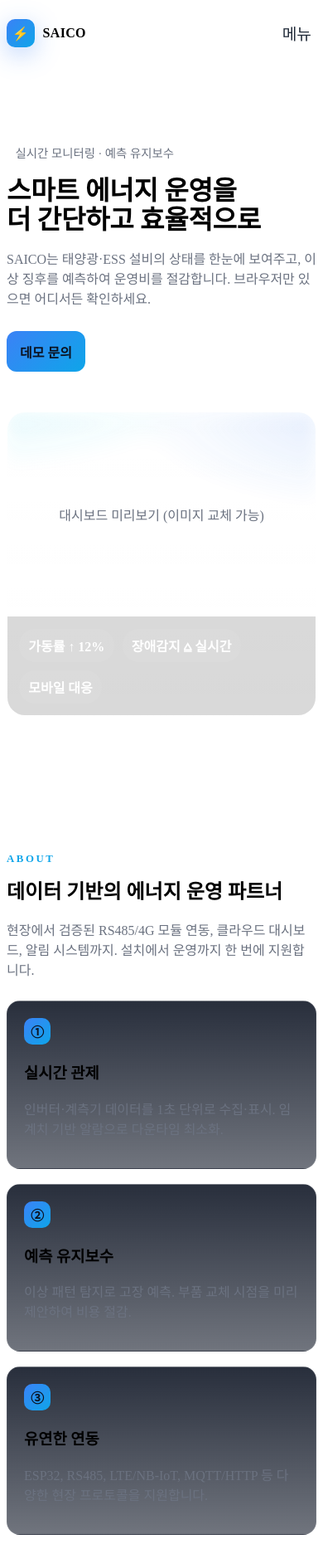
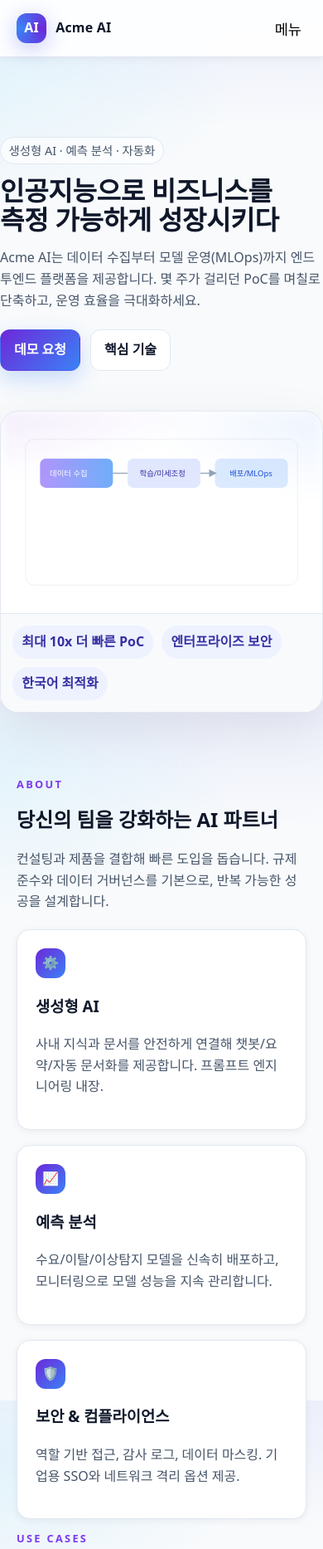
Before and after one commit to hanseong0402/saico, a plain HTML site: page index.html in a window 390 px wide. Shown: the top 1867 px of the page at 83% size. Drawn offline with Linux system fonts and the light colour scheme; a web font is replaced by a local one.

Commit message:
Update index.html

```diff
--- a/index.html
+++ b/index.html
@@ -3,141 +3,129 @@
 <head>
   <meta charset="UTF-8" />
   <meta name="viewport" content="width=device-width, initial-scale=1" />
-  <title>SAICO </title>
-  <meta name="description" content="SAICO" />
+  <title>Acme AI | 인공지능으로 비즈니스를 가속하다</title>
+  <meta name="description" content="Acme AI – 예측 분석, 생성형 AI, 자동화로 비즈니스를 가속하는 라이트 톤 기업 웹사이트 템플릿" />
+
+  <!-- Fonts -->
   <link rel="preconnect" href="https://fonts.googleapis.com">
   <link rel="preconnect" href="https://fonts.gstatic.com" crossorigin>
-  <link href="https://fonts.googleapis.com/css2?family=Pretendard:wght@300;400;500;600;700&display=swap" rel="stylesheet">
+  <link href="https://fonts.googleapis.com/css2?family=Pretendard:wght@300;400;500;600;700;800&display=swap" rel="stylesheet">
+
   <style>
     :root {
-      --bg: #f8fafc;           /* 전체 배경: 아주 연한 회색 */
-      --panel: #ffffff;        /* 카드/패널 배경: 흰색 */
-      --text: #1f2937;         /* 기본 텍스트: 짙은 회색 */
-      --muted: #6b7280;        /* 흐린 텍스트: 중간 회색 */
-      --brand: #3b82f6;        /* 브랜드 색 1: 파란색 */
-      --brand-2: #0ea5e9;      /* 브랜드 색 2: 하늘색 */
-      --ring: 59, 130, 246;    /* 파란색 (RGB 값) */
+      /* Light theme */
+      --bg: #f8fafc;            /* page background */
+      --surface: #ffffff;        /* cards, header, panels */
+      --text: #0f172a;           /* primary text */
+      --muted: #475569;          /* secondary text */
+      --line: #e2e8f0;           /* borders */
+      --brand: #6d28d9;          /* purple */
+      --brand-2: #3b82f6;        /* blue */
+      --accent: #22c55e;         /* green tick */
+      --ring: 59, 130, 246;      /* rgb for focus ring */
       --radius: 16px;
-      --maxw: 1100px;
-}
+      --maxw: 1140px;
+      --shadow-sm: 0 2px 10px rgba(15, 23, 42, .06);
+      --shadow-lg: 0 18px 60px rgba(2, 6, 23, .08);
     }
-    * { box-sizing: border-box; }  //모든 요소의 너비·높이 계산 방식에 border-box를 적용
-    html, body { height: 100%; }  //화면 전체 높이를 100으로 맞
-    body {
-      margin: 0;                //여백제거
-      font-family: 'Pretendard', system-ui, -apple-system, Segoe UI, Roboto, Helvetica, Arial, 'Apple SD Gothic Neo', 'Noto Sans KR', 'Malgun Gothic', sans-serif;
-      background: radial-gradient(1200px 600px at 80% -10%, rgba(59,130,246,.15), transparent 60%),       //그라데이션
-                  radial-gradient(900px 500px at -10% 0%, rgba(34,211,238,.12), transparent 50%),
-                  var(--bg);
-      color: var(--text);       //글자색
-      line-height: 1.6;         //줄간격
-      -webkit-font-smoothing: antialiased;
-      -moz-osx-font-smoothing: grayscale;
-    }
-    a { color: inherit; text-decoration: none; }          //링크 색상을 부모 요소와 동일하게 설정.
-    img { max-width: 100%; display: block; }              //이미지가 부모 영역보다 커지지 않도록 제한.
-    .container { width: 100%; max-width: var(--maxw); margin: 0 auto; padding: 0 20px; }
+    * { box-sizing: border-box; }
+    html, body { height: 100%; }
+    body { margin:0; font-family: 'Pretendard', system-ui, -apple-system, Segoe UI, Roboto, Helvetica, Arial, 'Apple SD Gothic Neo', 'Noto Sans KR', 'Malgun Gothic', sans-serif; color: var(--text); background: var(--bg);
+      background-image: radial-gradient(800px 400px at 85% -10%, rgba(99,102,241,.12), transparent 60%),
+                        radial-gradient(600px 300px at -10% 10%, rgba(125,211,252,.18), transparent 55%);
+      line-height:1.6; }
+    img { max-width: 100%; display:block; }
+    a { color: inherit; text-decoration: none; }
+    .container { max-width: var(--maxw); margin: 0 auto; padding: 0 20px; }
 
     /* Header */
-    header {
-      position: sticky; top: 0; z-index: 50;              다른 요소 위에 보이도록 층위 설정.
-      backdrop-filter: saturate(180%) blur(10px);         반투명 배경에 흐림 효과(blur) 적용.
-      background: rgba(11,18,32,.6);                      어두운 반투명 배경색.
-      border-bottom: 1px solid rgba(255,255,255,.06);     하단에 연한 구분선.
-    }
-    .nav { display: flex; align-items: center; justify-content: space-between; height: 64px; }
-    .brand { display: inline-flex; align-items: center; gap: .6rem; font-weight: 700; letter-spacing: .3px; }
-    .brand-badge { width: 34px; height: 34px; border-radius: 10px; display: grid; place-items: center;
-      background: linear-gradient(135deg, var(--brand), var(--brand-2));
-      box-shadow: 0 8px 30px rgba(59,130,246,.35);
-    }
-    .nav-links { display: flex; gap: 1rem; align-items: center; }
-    .nav-links a { padding: .4rem .7rem; border-radius: 10px; color: var(--muted); font-weight: 500; }
-    .nav-links a:hover { color: #fff; background: rgba(255,255,255,.06); }
-    .btn { display: inline-flex; align-items: center; gap: .5rem; padding: .7rem 1rem; border-radius: 12px; font-weight: 600; }
-    .btn-primary { background: linear-gradient(135deg, var(--brand), var(--brand-2)); color: #0b1220; }
+    header { position: sticky; top:0; z-index:50; background: rgba(255,255,255,.9); backdrop-filter: saturate(180%) blur(10px); border-bottom: 1px solid var(--line); box-shadow: var(--shadow-sm); }
+    .nav { height: 68px; display:flex; align-items:center; justify-content:space-between; }
+    .brand { display:flex; align-items:center; gap:.7rem; font-weight:800; letter-spacing:.2px; }
+    .logo { width: 36px; height:36px; border-radius: 12px; display:grid; place-items:center; color:#fff; background: conic-gradient(from 90deg at 50% 50%, var(--brand), var(--brand-2), var(--brand)); box-shadow: 0 6px 24px rgba(99,102,241,.35); }
+    .nav-links { display:flex; gap: 1rem; align-items:center; }
+    .nav-links a { padding:.5rem .8rem; border-radius: 12px; color: var(--muted); font-weight:600; }
+    .nav-links a:hover { background: #f1f5f9; color: var(--text); }
+    .btn { display:inline-flex; align-items:center; gap:.6rem; padding:.7rem 1rem; border-radius: 12px; font-weight:700; border:1px solid transparent; }
+    .btn-primary { background: linear-gradient(135deg, var(--brand), var(--brand-2)); color:#fff; box-shadow: 0 10px 24px rgba(59,130,246,.25); }
+    .btn-ghost { border-color: var(--line); color: var(--text); background: #fff; }
+    .menu-btn { display:none; background:none; border:none; font-size:1.1rem; }
 
-    .menu-btn { display:none; background:none; border:none; color: var(--text); font-size: 1.2rem; }
-    @media (max-width: 860px) {
-      .nav-links { display: none; }
-      .menu-btn { display: inline-flex; }
-      .mobile { display: none; position: absolute; left: 0; right: 0; top: 64px; background: rgba(11,18,32,.98); border-bottom: 1px solid rgba(255,255,255,.06); }
-      .mobile a { display: block; padding: 14px 20px; color: var(--muted); }
-      .mobile a:hover { background: rgba(255,255,255,.06); color: #fff; }
-    }
+    @media (max-width: 900px) { .nav-links { display:none; } .menu-btn { display:inline-flex; } }
+    .mobile { display:none; border-bottom:1px solid var(--line); background:#fff; }
+    .mobile a { display:block; padding:14px 20px; color: var(--muted); }
+    .mobile a:hover { background:#f8fafc; color: var(--text); }
 
     /* Hero */
-    .hero { padding: 96px 0 72px; }
-    .hero-grid { display: grid; grid-template-columns: 1.05fr .95fr; gap: 48px; align-items: center; }
-    .eyebrow { display:inline-flex; align-items:center; gap:.5rem; padding:.25rem .6rem; border:1px solid rgba(255,255,255,.12); border-radius:999px; color: var(--muted); font-size:.9rem; }
-    h1 { font-size: clamp(32px, 5vw, 56px); line-height: 1.1; margin: 14px 0 16px; letter-spacing: -.3px; }
+    .hero { padding: 96px 0 64px; }
+    .hero-grid { display:grid; grid-template-columns: 1.1fr .9fr; gap: 48px; align-items:center; }
+    .eyebrow { display:inline-flex; gap:.5rem; align-items:center; padding:.25rem .6rem; border:1px solid var(--line); border-radius: 999px; color: var(--muted); font-size:.9rem; background:#ffffffaa; }
+    h1 { font-size: clamp(32px, 5vw, 56px); line-height:1.1; margin: 14px 0 16px; letter-spacing:-.3px; }
     .lead { color: var(--muted); font-size: clamp(16px, 2vw, 18px); }
-    .hero-cta { display:flex; gap: 14px; margin-top: 28px; }
+    .hero-cta { display:flex; gap:12px; margin-top: 22px; flex-wrap:wrap; }
 
-    .hero-card { position: relative; background: linear-gradient(180deg, rgba(255,255,255,.06), rgba(255,255,255,.03)); border:1px solid rgba(255,255,255,.08); border-radius: calc(var(--radius) + 6px); overflow: hidden; }
-    .hero-card::before { content:""; position:absolute; inset: -1px; background: radial-gradient(600px 220px at -10% -10%, rgba(34,211,238,.18), transparent 50%), radial-gradient(600px 240px at 120% 0%, rgba(59,130,246,.18), transparent 50%); filter: blur(10px); opacity:.9; }
-    .hero-media { aspect-ratio: 16/10; display:grid; place-items:center; padding: 18px; }
-    .metric-badges { display:flex; flex-wrap:wrap; gap: 10px; padding: 14px; border-top:1px solid rgba(255,255,255,.06); background: rgba(0,0,0,.15); }
-    .badge { font-weight:600; color:#fff; background: rgba(255,255,255,.06); padding:.5rem .7rem; border-radius: 999px; }
+    .ai-card { position:relative; border:1px solid var(--line); background: var(--surface); border-radius: calc(var(--radius) + 6px); box-shadow: var(--shadow-lg); overflow:hidden; }
+    .ai-card::before { content:""; position:absolute; inset:-1px; pointer-events:none; background: radial-gradient(600px 240px at -10% -10%, rgba(109,40,217,.12), transparent 50%), radial-gradient(600px 220px at 120% 0%, rgba(59,130,246,.12), transparent 50%); filter: blur(8px); }
+    .ai-media { aspect-ratio: 16/10; display:grid; place-items:center; padding: 18px; }
+    .badges { display:flex; flex-wrap:wrap; gap:10px; padding: 14px; border-top:1px solid var(--line); background: #f8fafc; }
+    .badge { background:#eef2ff; color:#3730a3; font-weight:700; border-radius:999px; padding:.45rem .7rem; }
 
     /* Sections */
-    section { padding: 80px 0; }
-    .kicker { color: var(--brand-2); font-weight: 700; letter-spacing: .2em; font-size: .8rem; }
-    .section-title { font-size: clamp(24px, 3.6vw, 36px); margin: 10px 0 18px; }
+    section { padding: 84px 0; }
+    .kicker { color: #7c3aed; font-weight:800; letter-spacing:.18em; font-size:.8rem; }
+    .section-title { font-size: clamp(24px, 3.2vw, 36px); margin: 10px 0 14px; }
     .muted { color: var(--muted); }
 
     /* Features */
-    .features { display:grid; grid-template-columns: repeat(3, 1fr); gap: 18px; margin-top: 26px; }
-    .card { background: linear-gradient(180deg, rgba(17,24,39,.9), rgba(17,24,39,.6)); border:1px solid rgba(255,255,255,.08); border-radius: var(--radius); padding: 20px; transition: transform .2s ease, box-shadow .2s ease; }
-    .card:hover { transform: translateY(-2px); box-shadow: 0 10px 30px rgba(0,0,0,.3); }
-    .icon { width: 32px; height: 32px; border-radius: 10px; display:grid; place-items:center; margin-bottom: 12px;
-      background: linear-gradient(135deg, var(--brand), var(--brand-2)); color:#0b1220; font-weight: 900; }
+    .features { display:grid; grid-template-columns: repeat(3, 1fr); gap: 18px; margin-top: 20px; }
+    .card { background: var(--surface); border:1px solid var(--line); border-radius: var(--radius); padding: 22px; transition: transform .2s ease, box-shadow .2s ease; box-shadow: var(--shadow-sm); }
+    .card:hover { transform: translateY(-3px); box-shadow: var(--shadow-lg); }
+    .icon { width: 36px; height:36px; border-radius: 12px; display:grid; place-items:center; margin-bottom: 12px; color:#fff; background: linear-gradient(135deg, var(--brand), var(--brand-2)); font-weight:900; }
 
-    /* Showcase */
-    .showcase { display:grid; grid-template-columns: 1fr 1fr; gap: 18px; }
-    .shot { border-radius: var(--radius); overflow: hidden; border:1px solid rgba(255,255,255,.08); background: rgba(255,255,255,.04); aspect-ratio: 16/10; display:grid; place-items:center; color: var(--muted); }
+    /* Use Cases */
+    .cases { display:grid; grid-template-columns: 1fr 1fr; gap:18px; }
+    .case { border:1px solid var(--line); border-radius: var(--radius); padding:20px; background: var(--surface); box-shadow: var(--shadow-sm); }
 
     /* CTA */
-    .cta { background: linear-gradient(135deg, rgba(59,130,246,.12), rgba(34,211,238,.12)); border: 1px solid rgba(255,255,255,.12); border-radius: calc(var(--radius) + 4px); padding: 28px; display:grid; grid-template-columns: 1.2fr .8fr; gap: 20px; align-items:center; }
+    .cta { border:1px solid var(--line); border-radius: calc(var(--radius) + 4px); background: linear-gradient(135deg, rgba(109,40,217,.08), rgba(59,130,246,.08)); padding:26px; display:grid; grid-template-columns: 1.1fr .9fr; align-items:center; gap:16px; }
 
     /* Footer */
     footer { padding: 40px 0 60px; color: var(--muted); }
-    .foot { display:flex; justify-content: space-between; align-items: center; flex-wrap: wrap; gap: 12px; border-top: 1px solid rgba(255,255,255,.08); padding-top: 16px; }
+    .foot { display:flex; justify-content:space-between; align-items:center; flex-wrap:wrap; gap:12px; border-top:1px solid var(--line); padding-top: 16px; }
+
+    /* Form */
+    input, textarea { width:100%; padding: 12px 14px; border-radius: 12px; border:1px solid var(--line); background:#fff; color: var(--text); outline:none; }
+    input:focus, textarea:focus { box-shadow: 0 0 0 3px rgba(var(--ring), .25); border-color:#cbd5e1; }
+    label { font-weight:700; color:#334155; }
 
     /* Responsive */
-    @media (max-width: 980px) {
-      .hero-grid { grid-template-columns: 1fr; }
-      .features { grid-template-columns: 1fr 1fr; }
-      .showcase { grid-template-columns: 1fr; }
-      .cta { grid-template-columns: 1fr; }
-    }
-    @media (max-width: 560px) {
-      .features { grid-template-columns: 1fr; }
-    }
+    @media (max-width: 980px) { .hero-grid, .cta { grid-template-columns: 1fr; } .features { grid-template-columns: 1fr 1fr; } .cases { grid-template-columns: 1fr; } }
+    @media (max-width: 560px) { .features { grid-template-columns: 1fr; } }
   </style>
 </head>
 <body>
+  <!-- Header -->
   <header>
     <div class="container nav">
-      <a class="brand" href="#top" aria-label="SAICO home">
-        <span class="brand-badge">⚡</span>
-        <span>SAICO</span>
+      <a class="brand" href="#top" aria-label="Acme AI home">
+        <span class="logo">AI</span>
+        <span>Acme AI</span>
       </a>
       <nav class="nav-links" aria-label="Primary">
         <a href="#about">회사소개</a>
-        <a href="#features">특장점</a>
-        <a href="#work">사례</a>
+        <a href="#features">기술</a>
+        <a href="#cases">활용사례</a>
         <a href="#contact">문의</a>
-        <a class="btn btn-primary" href="#contact">견적 요청</a>
+        <a class="btn btn-primary" href="#contact">데모 요청</a>
       </nav>
       <button class="menu-btn" id="menuBtn" aria-expanded="false" aria-controls="mobileNav">메뉴</button>
     </div>
     <div id="mobileNav" class="mobile" aria-hidden="true">
       <a href="#about">회사소개</a>
-      <a href="#features">특장점</a>
-      <a href="#work">사례</a>
+      <a href="#features">기술</a>
+      <a href="#cases">활용사례</a>
       <a href="#contact">문의</a>
-      <a href="#contact" style="color:#0b1220;background:linear-gradient(135deg, var(--brand), var(--brand-2));margin:10px 20px;border-radius:12px;text-align:center;font-weight:700;">견적 요청</a>
+      <a href="#contact" style="margin:10px 20px" class="btn btn-primary">데모 요청</a>
     </div>
   </header>
 
@@ -146,25 +134,35 @@
     <section class="hero container" aria-label="Intro">
       <div class="hero-grid">
         <div>
-          <span class="eyebrow">실시간 모니터링 · 예측 유지보수</span>
-          <h1>스마트 에너지 운영을 <br/>더 간단하고 효율적으로</h1>
-          <p class="lead">SAICO는 태양광·ESS 설비의 상태를 한눈에 보여주고, 이상 징후를 예측하여 운영비를 절감합니다. 브라우저만 있으면 어디서든 확인하세요.</p>
+          <span class="eyebrow">생성형 AI · 예측 분석 · 자동화</span>
+          <h1>인공지능으로 비즈니스를 <br/>측정 가능하게 성장시키다</h1>
+          <p class="lead">Acme AI는 데이터 수집부터 모델 운영(MLOps)까지 엔드투엔드 플랫폼을 제공합니다. 몇 주가 걸리던 PoC를 며칠로 단축하고, 운영 효율을 극대화하세요.</p>
           <div class="hero-cta">
-            <a class="btn btn-primary" href="#contact">데모 문의</a>
-            <a class="btn" href="#features" style="border:1px solid rgba(255,255,255,.15);color:#fff;">기능 살펴보기</a>
+            <a class="btn btn-primary" href="#contact">데모 요청</a>
+            <a class="btn btn-ghost" href="#features">핵심 기술</a>
           </div>
         </div>
-        <div class="hero-card" aria-hidden="true">
-          <div class="hero-media">
-            <!-- 대체 이미지가 없다면 아래 박스를 유지하세요 -->
-            <div class="shot" style="width:100%;height:100%;aspect-ratio:auto;">
-              대시보드 미리보기 (이미지 교체 가능)
-            </div>
+        <div class="ai-card" aria-hidden="true">
+          <div class="ai-media">
+            <svg width="100%" height="100%" viewBox="0 0 600 340" role="img" aria-label="AI diagram placeholder">
+              <defs>
+                <linearGradient id="g1" x1="0" x2="1"><stop offset="0%" stop-color="#a78bfa"/><stop offset="100%" stop-color="#60a5fa"/></linearGradient>
+              </defs>
+              <rect x="20" y="20" width="560" height="300" rx="18" fill="#ffffff" stroke="#e2e8f0" />
+              <rect x="50" y="60" width="150" height="60" rx="12" fill="url(#g1)" opacity=".9" />
+              <text x="70" y="97" font-size="16" fill="#fff">데이터 수집</text>
+              <rect x="230" y="60" width="150" height="60" rx="12" fill="#e0e7ff" />
+              <text x="255" y="97" font-size="16" fill="#3730a3">학습/미세조정</text>
+              <rect x="410" y="60" width="150" height="60" rx="12" fill="#dbeafe" />
+              <text x="440" y="97" font-size="16" fill="#1d4ed8">배포/MLOps</text>
+              <path d="M200,90 L230,90 M380,90 L410,90" stroke="#94a3b8" stroke-width="2" marker-end="url(#m)"/>
+              <defs><marker id="m" markerWidth="8" markerHeight="8" refX="6" refY="4" orient="auto"><path d="M0,0 L8,4 L0,8 Z" fill="#94a3b8"/></marker></defs>
+            </svg>
           </div>
-          <div class="metric-badges">
-            <span class="badge">가동률 ↑ 12%</span>
-            <span class="badge">장애감지 ⩠ 실시간</span>
-            <span class="badge">모바일 대응</span>
+          <div class="badges">
+            <span class="badge">최대 10x 더 빠른 PoC</span>
+            <span class="badge">엔터프라이즈 보안</span>
+            <span class="badge">한국어 최적화</span>
           </div>
         </div>
       </div>
@@ -173,36 +171,41 @@
     <!-- About / Features -->
     <section id="about" class="container">
       <p class="kicker">ABOUT</p>
-      <h2 class="section-title">데이터 기반의 에너지 운영 파트너</h2>
-      <p class="muted">현장에서 검증된 RS485/4G 모듈 연동, 클라우드 대시보드, 알림 시스템까지. 설치에서 운영까지 한 번에 지원합니다.</p>
+      <h2 class="section-title">당신의 팀을 강화하는 AI 파트너</h2>
+      <p class="muted">컨설팅과 제품을 결합해 빠른 도입을 돕습니다. 규제 준수와 데이터 거버넌스를 기본으로, 반복 가능한 성공을 설계합니다.</p>
 
       <div id="features" class="features" aria-label="Features">
         <article class="card">
-          <div class="icon">①</div>
-          <h3>실시간 관제</h3>
-          <p class="muted">인버터·계측기 데이터를 1초 단위로 수집·표시. 임계치 기반 알람으로 다운타임 최소화.</p>
+          <div class="icon">⚙️</div>
+          <h3>생성형 AI</h3>
+          <p class="muted">사내 지식과 문서를 안전하게 연결해 챗봇/요약/자동 문서화를 제공합니다. 프롬프트 엔지니어링 내장.</p>
         </article>
         <article class="card">
-          <div class="icon">②</div>
-          <h3>예측 유지보수</h3>
-          <p class="muted">이상 패턴 탐지로 고장 예측. 부품 교체 시점을 미리 제안하여 비용 절감.</p>
+          <div class="icon">📈</div>
+          <h3>예측 분석</h3>
+          <p class="muted">수요/이탈/이상탐지 모델을 신속히 배포하고, 모니터링으로 모델 성능을 지속 관리합니다.</p>
         </article>
         <article class="card">
-          <div class="icon">③</div>
-          <h3>유연한 연동</h3>
-          <p class="muted">ESP32, RS485, LTE/NB-IoT, MQTT/HTTP 등 다양한 현장 프로토콜을 지원합니다.</p>
+          <div class="icon">🛡️</div>
+          <h3>보안 & 컴플라이언스</h3>
+          <p class="muted">역할 기반 접근, 감사 로그, 데이터 마스킹. 기업용 SSO와 네트워크 격리 옵션 제공.</p>
         </article>
       </div>
     </section>
 
-    <!-- Showcase -->
-    <section id="work" class="container">
-      <p class="kicker">WORK</p>
-      <h2 class="section-title">구축 사례</h2>
-      <p class="muted">샘플 이미지를 자유롭게 교체하세요. (PNG/JPG 업로드 후 상대경로로 변경)</p>
-      <div class="showcase" aria-label="Screenshots">
-        <div class="shot">현장 A – 500kW 모니터링</div>
-        <div class="shot">현장 B – 인버터 장애 알림</div>
+    <!-- Use cases -->
+    <section id="cases" class="container">
+      <p class="kicker">USE CASES</p>
+      <h2 class="section-title">현장에서 바로 쓰는 활용사례</h2>
+      <div class="cases">
+        <div class="case">
+          <h3>고객지원 Copilot</h3>
+          <p class="muted">티켓 자동 분류, 답변 초안, 다국어 대응으로 처리 시간을 40% 줄입니다.</p>
+        </div>
+        <div class="case">
+          <h3>지식 검색 & 요약</h3>
+          <p class="muted">사내 위키/문서/메일을 통합 검색하고, 신뢰 가능한 출처 링크와 함께 요약합니다.</p>
+        </div>
       </div>
     </section>
 
@@ -210,11 +213,11 @@
     <section class="container">
       <div class="cta" role="region" aria-label="Get started">
         <div>
-          <h3 style="margin:6px 0 8px">지금 바로 운영 효율을 높여보세요</h3>
-          <p class="muted">간단한 현장 정보만 알려주시면 맞춤 견적과 데모 계정을 제공해 드립니다.</p>
+          <h3 style="margin:6px 0 8px">팀에 AI를 더하세요</h3>
+          <p class="muted">1시간 내 데모 구성. 파일 업로드만으로 시작할 수 있습니다.</p>
         </div>
         <div style="text-align:right">
-          <a class="btn btn-primary" href="#contact">문의하기</a>
+          <a class="btn btn-primary" href="#contact">데모 요청</a>
         </div>
       </div>
     </section>
@@ -222,8 +225,8 @@
     <!-- Contact -->
     <section id="contact" class="container">
       <p class="kicker">CONTACT</p>
-      <h2 class="section-title">문의 / 견적 요청</h2>
-      <form id="contactForm" class="card" style="padding: 22px; display:grid; gap: 12px;">
+      <h2 class="section-title">문의하기</h2>
+      <form id="contactForm" class="card" style="padding: 22px; display:grid; gap: 12px; background:#fff;">
         <div style="display:grid; gap:8px;">
           <label for="name">이름</label>
           <input id="name" name="name" placeholder="홍길동" required />
@@ -234,7 +237,7 @@
         </div>
         <div style="display:grid; gap:8px;">
           <label for="message">메시지</label>
-          <textarea id="message" name="message" rows="4" placeholder="프로젝트/현장 정보를 간단히 적어주세요"></textarea>
+          <textarea id="message" name="message" rows="4" placeholder="필요하신 데모/과제를 적어주세요"></textarea>
         </div>
         <button class="btn btn-primary" type="submit">보내기</button>
         <p id="formMsg" class="muted" role="status" aria-live="polite"></p>
@@ -242,30 +245,16 @@
     </section>
   </main>
 
+  <!-- Footer -->
   <footer>
     <div class="container foot">
-      <div class="brand" aria-label="SAICO footer">
-        <span class="brand-badge">⚡</span>
-        <span>SAICO</span>
+      <div class="brand" aria-label="Acme AI footer">
+        <span class="logo">AI</span>
+        <span>Acme AI</span>
       </div>
-      <div>© <span id="year"></span> SAICO. All rights reserved.</div>
+      <div>© <span id="year"></span> Acme AI. All rights reserved.</div>
     </div>
   </footer>
-
-  <style>
-    /* Simple form styles */
-    input, textarea {
-      width: 100%;
-      padding: 12px 14px;
-      border-radius: 12px;
-      border: 1px solid rgba(255,255,255,.14);
-      background: rgba(255,255,255,.03);
-      color: #fff;
-      outline: none;
-    }
-    input:focus, textarea:focus { box-shadow: 0 0 0 3px rgba(var(--ring), .25); border-color: rgba(255,255,255,.35); }
-    label { font-weight: 600; color: #d1d5db; }
-  </style>
 
   <script>
     // Mobile nav
@@ -291,7 +280,7 @@
       });
     });
 
-    // Fake submit (GitHub Pages는 서버가 없으므로 알림만)
+    // Fake submit (Pages는 서버가 없으므로 알림만)
     const form = document.getElementById('contactForm');
     const msg = document.getElementById('formMsg');
     form?.addEventListener('submit', (e) => {
```
